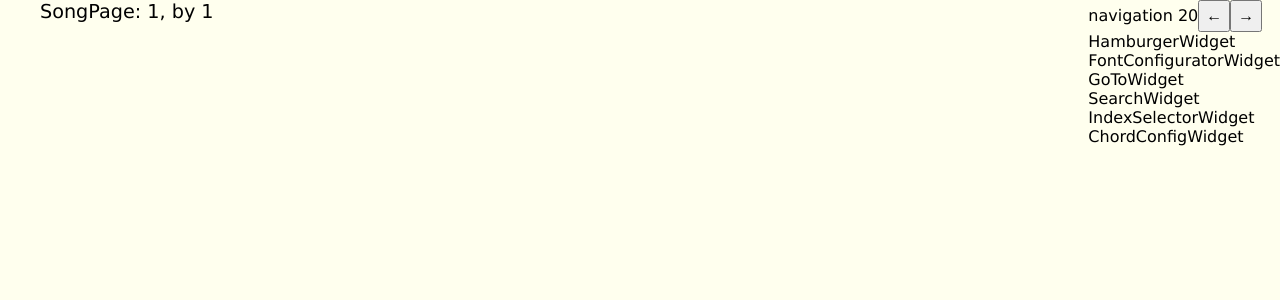
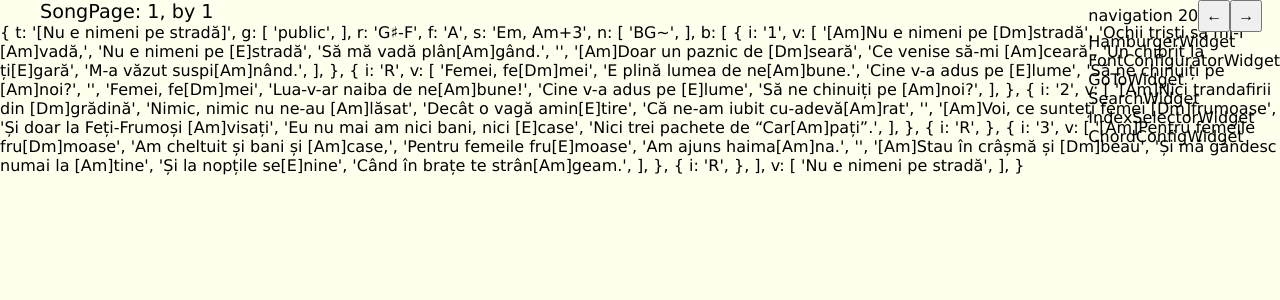
Before and after one commit to mciobanu/songbook, a React (Create React App) app: page /song-by-title/1 in a window 1280 px wide. Shown: the top 300 px of the page. Built offline with nearby package versions, Linux system fonts and the light colour scheme.

Commit message:
Added a plain song rendering

```diff
--- a/src/App.tsx
+++ b/src/App.tsx
@@ -3,11 +3,22 @@ import React from 'react';
 import './App.css';
 import RouteDefinition from './RouteDefinition';
 import {SortType} from './Common';
+import {SongRenderConfig} from './SongRenderConfig';
 //import {TestWidget} from "./widgets/Test";
 
 function App() {
+    const defaultSongRenderConfig: SongRenderConfig = {  //ttt0: Use local storage
+        fontSize: 10,
+        inlineChords: true,
+        maxCapo: 5,
+        maxSuggestions: 6,
+        minNote: 'C',
+        maxNote: 'D',
+        showChords: false,
+    };
     const [songNumber, setSongNumber] = React.useState<number>(20);
     const [sortType, setSortType] = React.useState<SortType>(SortType.position);
+    const [songRenderConfig, setSongRenderConfig] = React.useState<SongRenderConfig>(defaultSongRenderConfig);
     return (
         /*<div className="App">
             <header className="App-header">
@@ -31,7 +42,7 @@ function App() {
         //     <HelpWidget />
         //     <RootMenuWidget />
         // </div>
-        <RouteDefinition songNumber={songNumber} setSongNumber={setSongNumber} />
+        <RouteDefinition songNumber={songNumber} setSongNumber={setSongNumber} songRenderConfig={songRenderConfig} />
     );
 }
 
--- a/src/RouteDefinition.tsx
+++ b/src/RouteDefinition.tsx
@@ -7,8 +7,10 @@ import {SongPage} from './pages/SongPage';
 import {ReactSetter2, SortType} from './Common';
 import {IndexPage} from './pages/IndexPage';
 import {SearchPage} from './pages/SearchPage';
+import {SongRenderConfig} from './SongRenderConfig';
 
-const RouteDefinition = ({songNumber, setSongNumber} : {songNumber: number, setSongNumber: ReactSetter2<number>}) => {
+const RouteDefinition = ({songNumber, setSongNumber, songRenderConfig} :
+        {songNumber: number, setSongNumber: ReactSetter2<number>, songRenderConfig: SongRenderConfig}) => {
 
     /*
     Routes:
@@ -46,11 +48,16 @@ const RouteDefinition = ({songNumber, setSongNumber} : {songNumber: number, setS
                 <Route path='/index-by-lyricist' element={<IndexPage sortType={SortType.lyricist} />}/>
                 <Route path='/index-by-verse' element={<IndexPage sortType={SortType.verse} />}/>
 
-                <Route path='/song-by-position/:songPos' element={<SongPage sortType={SortType.position} songNumber={songNumber} setSongNumber={setSongNumber} />}/>
-                <Route path='/song-by-title/:songPos' element={<SongPage sortType={SortType.title} songNumber={songNumber} setSongNumber={setSongNumber} />}/>
-                <Route path='/song-by-performer/:songPos' element={<SongPage sortType={SortType.performer} songNumber={songNumber} setSongNumber={setSongNumber} />}/>
-                <Route path='/song-by-lyricist/:songPos' element={<SongPage sortType={SortType.lyricist} songNumber={songNumber} setSongNumber={setSongNumber} />}/>
-                <Route path='/song-by-verse/:songPos' element={<SongPage sortType={SortType.verse} songNumber={songNumber} setSongNumber={setSongNumber} />}/>
+                <Route path='/song-by-position/:songPos' element={<SongPage sortType={SortType.position}
+                    songNumber={songNumber} setSongNumber={setSongNumber} songRenderConfig={songRenderConfig}/>}/>
+                <Route path='/song-by-title/:songPos' element={<SongPage sortType={SortType.title}
+                    songNumber={songNumber} setSongNumber={setSongNumber} songRenderConfig={songRenderConfig}/>}/>
+                <Route path='/song-by-performer/:songPos' element={<SongPage sortType={SortType.performer}
+                    songNumber={songNumber} setSongNumber={setSongNumber} songRenderConfig={songRenderConfig}/>}/>
+                <Route path='/song-by-lyricist/:songPos' element={<SongPage sortType={SortType.lyricist}
+                    songNumber={songNumber} setSongNumber={setSongNumber} songRenderConfig={songRenderConfig}/>}/>
+                <Route path='/song-by-verse/:songPos' element={<SongPage sortType={SortType.verse}
+                    songNumber={songNumber} setSongNumber={setSongNumber} songRenderConfig={songRenderConfig}/>}/>
 
                 <Route path='/search' element={<SearchPage />}/>
             </Routes>
--- /dev/null
+++ b/src/SongRenderConfig.ts
@@ -0,0 +1,9 @@
+export type SongRenderConfig = {
+    fontSize: number,
+    showChords: boolean,
+    inlineChords: boolean,
+    minNote: string,
+    maxNote: string,
+    maxSuggestions: number,
+    maxCapo: number,
+};
--- a/src/pages/SongPage.tsx
+++ b/src/pages/SongPage.tsx
@@ -5,6 +5,9 @@ import {useParams} from 'react-router-dom';
 import '../legacy.css';
 import {NavigatingRootMenuWidget} from '../widgets/NavigatingRootMenu';
 import {ReactSetter2, SortType} from '../Common';
+import {SongWidget} from '../widgets/Song';
+import {SongRenderConfig} from '../SongRenderConfig';
+import {getSortedSongs} from '../SongCollections';
 
 /*export const SongPage = ({pos}: {pos: number}) => {
     return (
@@ -17,16 +20,25 @@ type SongParams = {
 };
 
 
-export const SongPage = ({sortType, songNumber, setSongNumber} :
-            {sortType: SortType, songNumber: number, setSongNumber: ReactSetter2<number>}) => {
+export const SongPage = ({
+    sortType, songNumber, setSongNumber, songRenderConfig,
+} : {
+        sortType: SortType,
+        songNumber: number,
+        setSongNumber: ReactSetter2<number>,
+        songRenderConfig: SongRenderConfig
+    }) => {
 
     const {songPos} = useParams<SongParams>();
     const numSngPos = Number(songPos);
+    const sortedSongs = getSortedSongs(sortType);
+    const sortedSong = sortedSongs[numSngPos];
 
     return (
         <div>
             <NavigatingRootMenuWidget songNumber={songNumber} setSongNumber={setSongNumber}/>
             <span className="songTitle">SongPage: {numSngPos}, by {sortType}</span>
+            <SongWidget song={sortedSong.song} songRenderConfig={songRenderConfig}/>
         </div>
     );
 };
--- a/src/widgets/Song.tsx
+++ b/src/widgets/Song.tsx
@@ -1,7 +1,10 @@
 import React from 'react';
 
 import '../legacy.css';
+import {SongRenderConfig} from '../SongRenderConfig';
+import {Song} from '../Song';
+import {debugFmt} from '../Common';
 
-export const SongWidget = () => {
-    return (<div>Song</div>);
+export const SongWidget = ({song, songRenderConfig}: {song: Song, songRenderConfig: SongRenderConfig}) => {
+    return (<div>{debugFmt(song, true)}</div>);
 };
```
Also changed, not shown: 1 other file (tests, documents, lock files or other folders).
